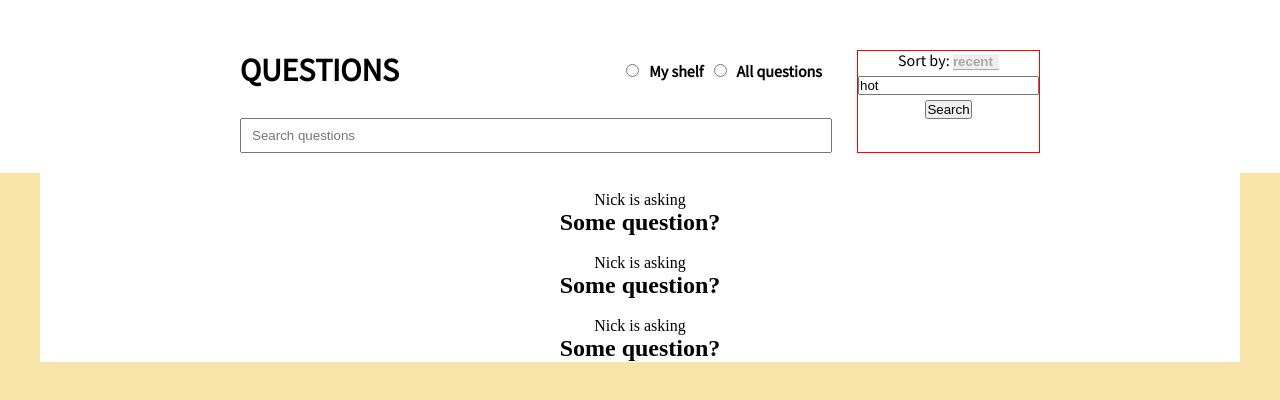
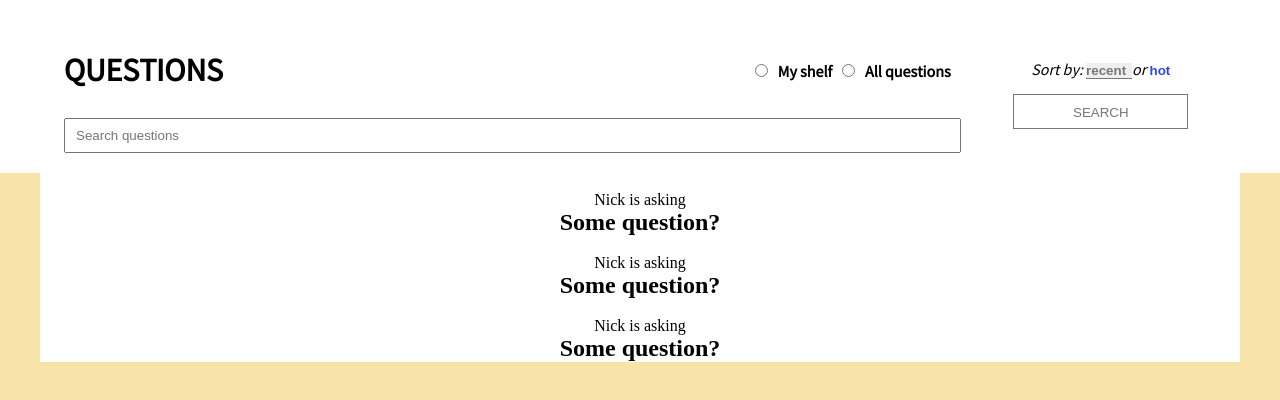
Before and after one commit to NiestrojMateusz/ask-the-doctor, a React app: page / in a window 1280 px wide. Shown: the top 400 px of the page. Built offline with nearby package versions, Linux system fonts and the light colour scheme.

Commit message:
Header styling update

```diff
--- a/config/webpack.config.dev.js
+++ b/config/webpack.config.dev.js
@@ -11,6 +11,7 @@ const eslintFormatter = require('react-dev-utils/eslintFormatter');
 const ModuleScopePlugin = require('react-dev-utils/ModuleScopePlugin');
 const getClientEnvironment = require('./env');
 const paths = require('./paths');
+const poststylus = require('poststylus');
 
 // Webpack uses `publicPath` to determine where the app is being served from.
 // In development, we always serve from the root. This makes config easier.
@@ -228,6 +229,13 @@ module.exports = {
     ],
   },
   plugins: [
+    new webpack.LoaderOptionsPlugin({
+      options: {
+        stylus: {
+          use: [poststylus([ 'autoprefixer', 'rucksack-css' ])]
+        }
+      }
+    }),
     // Makes some environment variables available in index.html.
     // The public URL is available as %PUBLIC_URL% in index.html, e.g.:
     // <link rel="shortcut icon" href="%PUBLIC_URL%/favicon.ico">
--- a/package.json
+++ b/package.json
@@ -29,11 +29,13 @@
     "object-assign": "4.1.1",
     "postcss-flexbugs-fixes": "3.2.0",
     "postcss-loader": "2.0.8",
+    "poststylus": "^1.0.0",
     "promise": "8.0.1",
     "raf": "3.4.0",
     "react": "^16.2.0",
     "react-dev-utils": "^4.2.1",
     "react-dom": "^16.2.0",
+    "rucksack-css": "^1.0.2",
     "style-loader": "0.19.0",
     "stylus": "^0.54.5",
     "stylus-loader": "^3.0.1",
--- a/src/components/UI/Header/Header.js
+++ b/src/components/UI/Header/Header.js
@@ -8,9 +8,9 @@ const Header = (props) => {
           <div>
             <h1>QUESTIONS</h1>
             <div>
-              <input type="radio" name="my_shelf" id="my_shelf"/>
+              <input type="radio" name="category" id="my_shelf"/>
               <label htmlFor="my_shelf"><b>My shelf</b></label>
-              <input type="radio" name="all_q" id="all_q"/>
+              <input type="radio" name="category" id="all_q"/>
               <label htmlFor="all_q"><b>All questions</b></label>
             </div>
           </div>
@@ -18,14 +18,15 @@ const Header = (props) => {
         </fieldset>
 
         <fieldset className={styles.fs2}>
-          <label>Sort by: </label>
+          <label><i>Sort by: </i></label>
           <select name="sort_by">
             <option value="recent">recent</option>
             <option value="newest">newset</option>
             <option value="oldest">oldest</option>
           </select>
-          <input type="text" name="hot" id="hot" value="hot" className="hot"/>
-          <input type="submit" value="Search"/>
+          <span><i>or </i></span>
+          <button className={styles.hot}><b>hot</b></button>
+          <button className={styles.submit}>SEARCH</button>
         </fieldset>
       </form>
     </header>
--- a/src/components/UI/Header/Header.styl
+++ b/src/components/UI/Header/Header.styl
@@ -1,32 +1,79 @@
 .Header
-  width 100%
-  background-color #fff
-  font-family Varta
-  form
-    width 800px
-    margin 0 auto
-    padding 50px 0 20px 0
-    display flex
-    .fs1
-      flex 2
-      border none
-      margin: 0 25px 0 0
-      > div
-        display flex
-        justify-content space-between
-        align-items center
-        padding 0 0 20px 0
-      label
-        margin 0 10px 0 10px
-    #search
-      width 100%
-      padding 8px 10px 8px 10px
-    .fs2
-      width 20%
-      border 1px solid red
-      select
+    width 100%
+    background-color #fff
+    font-family Varta
+    form
+      margin 0 auto
+      display flex
+      width 90%
+      .fs1
+        flex 2
         border none
-        font-weight bold
-        color #a8a8a8
-        appearance: none;
-        border-bottom 1px solid #a8a8a8
+        margin: 0 25px 0 0
+        > div
+          display flex
+          justify-content space-between
+          align-items center
+        label
+          margin 0 10px 0 10px
+      #search
+        width 100%
+        padding 8px 10px 8px 10px
+      .fs2
+        width 20%
+        padding 10px 0 0 0
+        border none
+        select
+          border none
+          font-weight bold
+          color #777777
+          appearance: none;
+          border-bottom 1px solid #777777
+        .hot, .submit
+          display inline-block
+          background none
+          border none
+          color: #2c45f9
+        .submit
+          border 1px solid #777777
+          color #777777
+          margin 10px 0 0 0
+          padding 10px
+          width 175px
+          height 35px
+@media (min-width: 768px)
+    form
+      padding 50px 0 20px 0
+@media (min-width: 992px)
+    form
+      width 800px
+      .fs1
+        margin: 0 25px 0 0
+        > div
+          padding 0 0 20px 0
+        label
+          margin 0 10px 0 10px
+      #search
+        padding 8px 10px 8px 10px
+      .fs2
+        width 20%
+        padding 10px 0 0 0
+        border none
+        select
+          border none
+          font-weight bold
+          color #777777
+          appearance: none;
+          border-bottom 1px solid #777777
+        .hot, .submit
+          display inline-block
+          background none
+          border none
+          color: #2c45f9
+        .submit
+          border 1px solid #777777
+          color #777777
+          margin 28px 0 0 0
+          padding 10px
+          width 175px
+          height 35px
```
Also changed, not shown: 1 other file (tests, documents, lock files or other folders).
